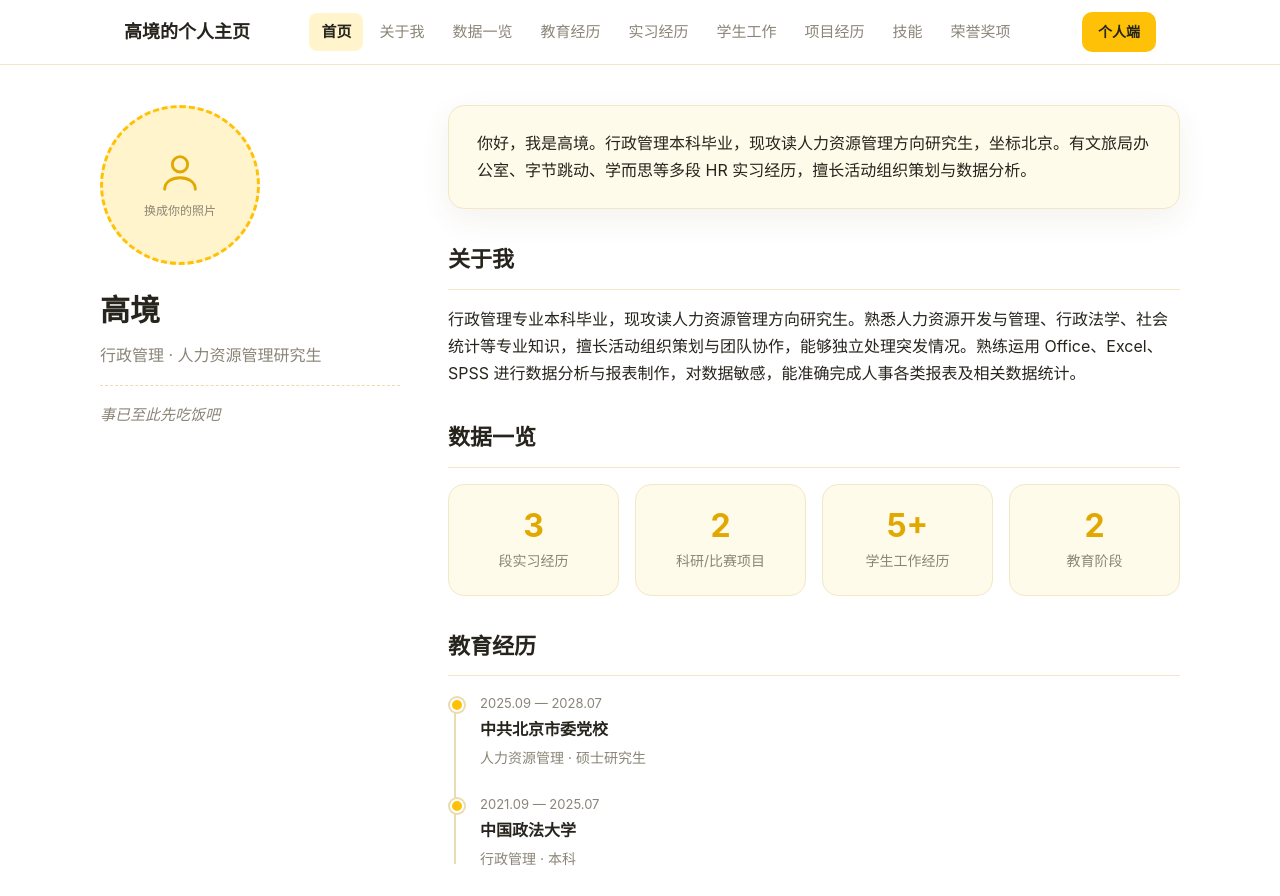
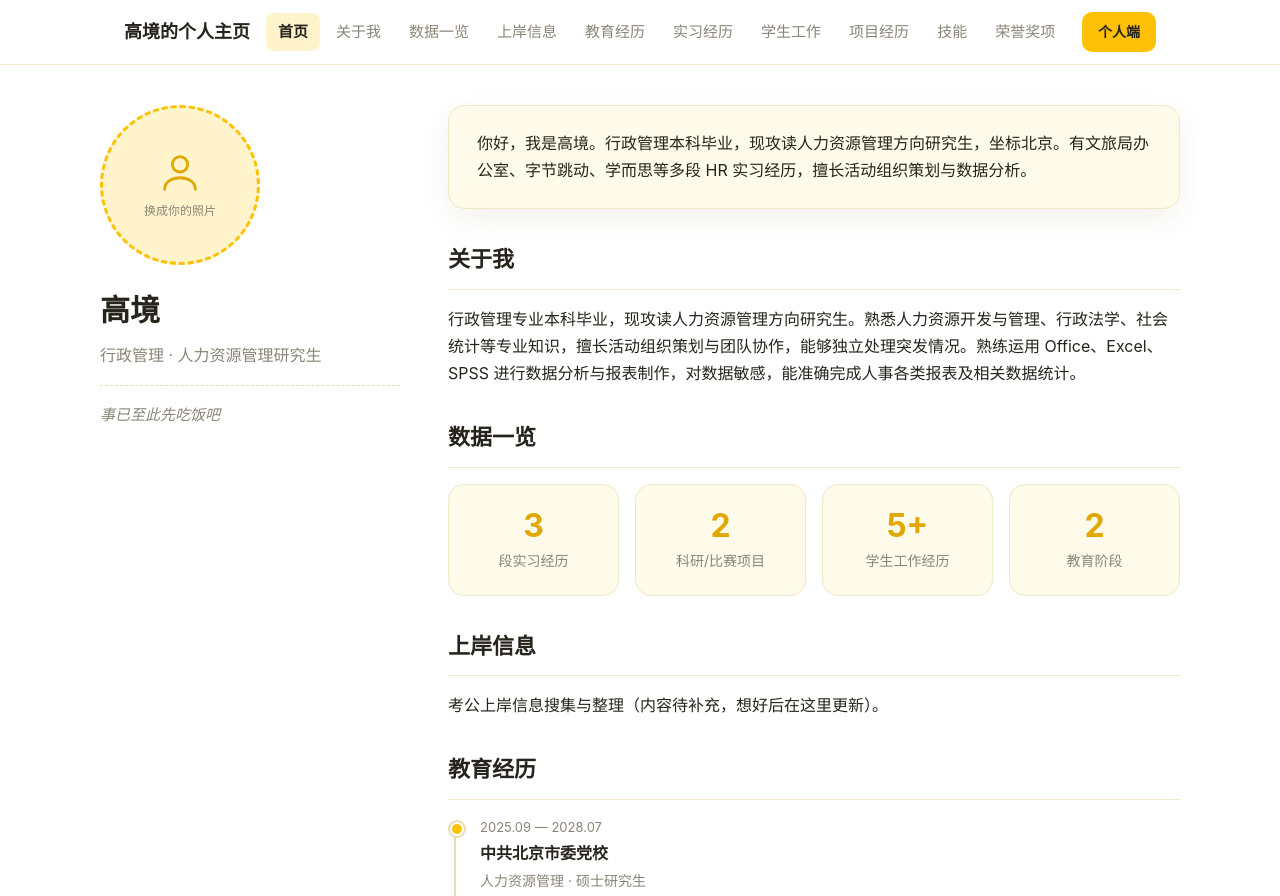
Before and after one commit to fiee-g/fiee-g.github.io, a plain HTML site: page index.html in a window 1280 px wide. Shown: the top 896 px of the page. Drawn offline with Linux system fonts and the light colour scheme.

Commit message:
新增「上岸信息」模块（信息搜集整理占位）

```diff
--- a/index.html
+++ b/index.html
@@ -49,7 +49,7 @@
     </div>
   </footer>
 
-  <script src="js/config.js?v=9"></script>
+  <script src="js/config.js?v=10"></script>
   <script src="js/main.js?v=8"></script>
 </body>
 </html>
--- a/js/config.js
+++ b/js/config.js
@@ -58,6 +58,15 @@ const PUBLIC_CONTENT = {
             { number: "5+", label: "学生工作经历" },
             { number: "2", label: "教育阶段" },
           ],
+        },
+      ],
+    },
+    {
+      title: "上岸信息",
+      items: [
+        {
+          type: "text",
+          content: "考公上岸信息搜集与整理（内容待补充，想好后在这里更新）。",
         },
       ],
     },
```
Also changed, not shown: private.html (+1 -1 lines).
